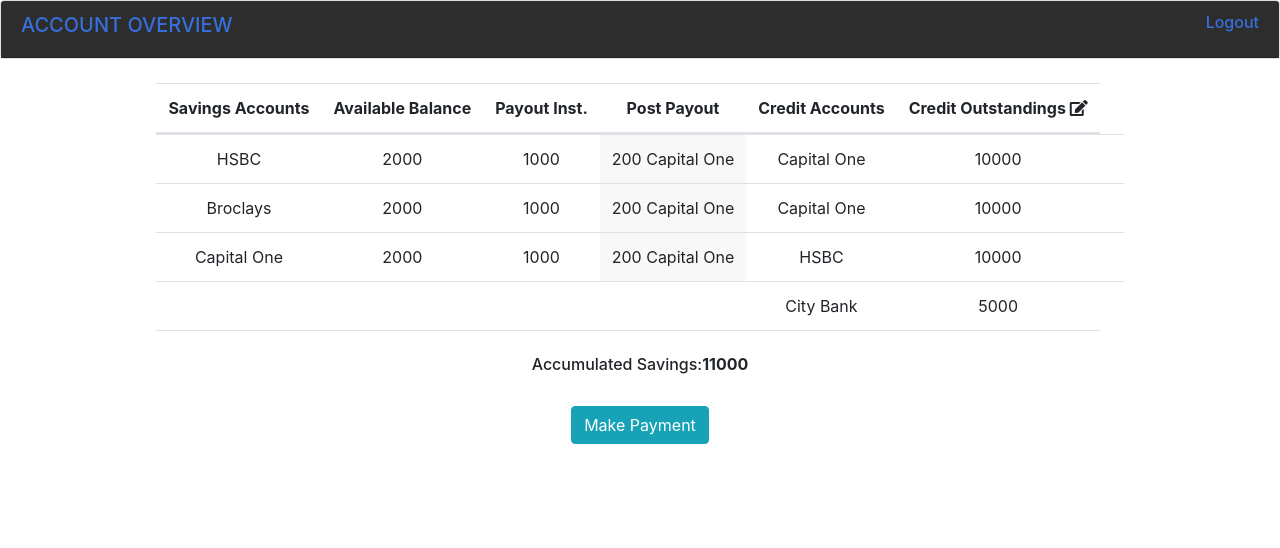
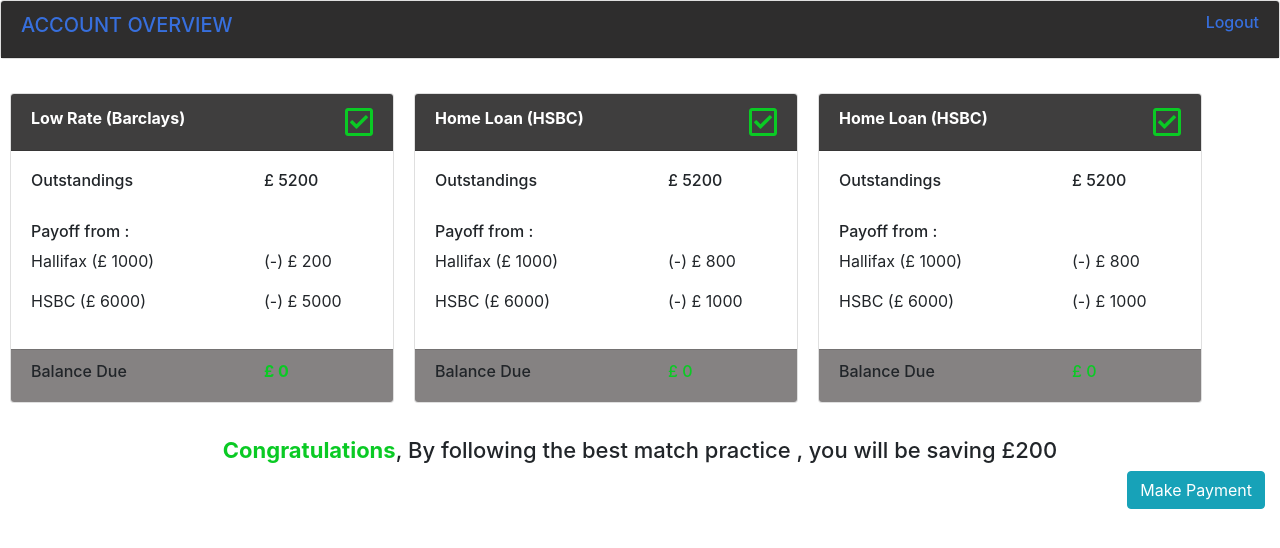
Before and after one commit to OB-POC/poc-frontend, a React app: page /#/plan in a window 1280 px wide. Built offline with nearby package versions, Linux system fonts and the light colour scheme.

Commit message:
payoutplan UI

```diff
--- a/client/components/AccountOverview/index.js
+++ b/client/components/AccountOverview/index.js
@@ -35,13 +35,13 @@
     var debitData = this.state.debitData.map(function(data,i){
         return(  <div id="accordion">
         <div className="card">
-        <div className="card-header" id="headingOne">
+        <div className="card-header heading" id="headingOne">
         <div className='row'>
             <h5 className="col-3">{data.bankName}</h5>
             <h5 className="col-2">{data.accounts[0].accountType}</h5>
             <h5 className="col-3">{data.accounts[0].interestRate}% <small>Interest</small></h5>
             <h5 className="col-2"><span>&#163;</span>{data.accounts[0].availableBalance}</h5>
-            <h5 className="col-2"><i className="fas fa-caret-down" data-toggle="collapse" data-target={"#"+i+"d"} aria-expanded="false" aria-controls={i+"d"}></i></h5>
+            <h5 className="col-2"><i className="fas fa-caret-down" data-toggle="collapse" data-target={"#"+i+"d"} aria-expanded="true" aria-controls={i+"d"}></i></h5>
           </div>
         </div>
         <div id={i+"d"} className="collapse hide" aria-labelledby="headingOne" data-parent="#accordion">
@@ -77,7 +77,7 @@
         return(
             <div id="accordion">
             <div className="card">
-            <div className="card-header" id="headingOne">
+            <div className="card-header heading" id="headingOne">
             <div className='row'>
                 <h5 className="col-4">{data.bankName}</h5>
                 <h5 className="col-2">{data.accounts[0].accountType}</h5>
@@ -134,7 +134,8 @@
                 </div>
             </div>
                 <br/>
-               <div className="float-right"><Link to='/plan'><button className="btn btn-info">Pay Out Plan</button></Link></div>
+               <div className='row'><div className='col-6'><Link to='/plan'><button className="btn btn-info float-right">Pay Out Plan</button></Link></div>
+            <div className='col-6'> <Link to='/'><button className="btn btn-default">Back</button></Link></div></div>
             </div>
             </div>
         );
--- a/client/components/Header/index.js
+++ b/client/components/Header/index.js
@@ -6,7 +6,7 @@
         return(
             <div className="container-fluid header">
             <div className="card">
-                <div className="card-header">
+                <div className="card-header heading">
                     <h5 className="float-left">ACCOUNT OVERVIEW</h5>
                     <h6 className="float-right">Logout</h6>
                 </div>
--- a/client/components/Header/style.css
+++ b/client/components/Header/style.css
@@ -3,7 +3,7 @@
     padding-right: 0px;
 }
 
-.card-header{
+.heading{
     background: #2e2d2d;
     color:#376fdd;
 }
--- a/client/components/PayOutPlan/index.js
+++ b/client/components/PayOutPlan/index.js
@@ -1,5 +1,6 @@
 import React from 'react';
 import Header from '../Header';
+import './style.css';
 
 export default class PayOutPlan extends React.Component{
 
@@ -27,75 +28,105 @@
             <div>
             <Header/>
             <br/>
-            <div className="container-fluid">
+            <div className="container-fluid" >
             <div className="row">
-                    <center className="table">
-                            <thead className="table-head">
-                                <tr>
-                                    <th>Savings Accounts</th>
-                                    <th>Available Balance</th>
-                                    <th>Payout Inst.</th>
-                                    <th>Post Payout</th>
-                                    <th>Credit Accounts</th>
-                                    <th>Credit Outstandings <i className="fas fa-edit" onClick={this.handleEdit}></i></th>
-                                </tr>
-                            </thead>
-                            <tbody>
-                                <tr>
-                                    <td>HSBC</td>
-                                    <td>2000</td>
-                                    <td>1000</td>
-                                    <td style={{backgroundColor:'#f8f8f8'}}>200 Capital One</td>
-                                    <td>Capital One</td>
-                                    <td>{this.state.edit?<input type='text' value={this.state.creditValue} onChange={this.handleValue}/>:this.state.creditValue}</td>
-                                    <td></td>
-                                </tr>
-                                <tr>
-                                    <td>Broclays</td>
-                                    <td>2000</td>
-                                    <td>1000</td>
-                                    <td style={{backgroundColor:'#f8f8f8'}}>200 Capital One</td>
-                                    <td>Capital One</td>
-                                    <td>{this.state.edit?<input type='text' value={this.state.creditValue} onChange={this.handleValue}/>:this.state.creditValue}</td>
-                                    <td></td>
+            <div className="card col-xs-4 match-card">
+                <div className="card-header match-header">
+                <b className="float-left">Low Rate (Barclays)</b>
+                <i className="far fa-check-square fa-2x float-right" style={{color:"#0ACA24"}}></i>
+                </div>
+                <div className="card-body">
+                <div className='row'>
+                    <h6 className='col-8 float-left'>Outstandings </h6>
+                    <h6><span>&#163;</span> 5200</h6>
+                </div>
+                <br/>
+                <div className='row'>
+                    <h6 className='col-8 float-left'>Payoff from : </h6>
 
-                                </tr>
-                                <tr>
-                                <td>Capital One</td>
-                                    <td>2000</td>
-                                    <td>1000</td>
-                                    <td style={{backgroundColor:'#f8f8f8'}}>200 Capital One</td>
-                                    <td>HSBC</td>
-                                    <td>{this.state.edit?<input type='text' value={this.state.creditValue} onChange={this.handleValue}/>:this.state.creditValue}</td>
-                                    <td></td>
+                </div>
+                <div className='row'>
+                    <p className='col-8 float-left'>Hallifax (<span>&#163;</span> 1000)</p>
+                    <p>(-) <span>&#163;</span> 200 </p>
+                </div>
+                <div className='row'>
+                    <p className='col-8 float-left'>HSBC (<span>&#163;</span> 6000)</p>
+                    <p>(-) <span>&#163;</span> 5000 </p>
+                </div>
+                </div>
+                <div className="card-footer match-footer">
+                <div className='row'>
+                    <h6 className='col-8 float-left'>Balance Due</h6>
+                    <h6 style={{color:'#0ACA24'}} className="float-right"><b> <span>&#163;</span> 0</b></h6>
+                </div>
+                </div>
+            </div>
+            <div className="card col-xs-4 match-card">
+                <div className="card-header match-header">
+                <b className="float-left">Home Loan (HSBC)</b>
+                <i className="far fa-check-square fa-2x float-right" style={{color:"#0ACA24"}}></i>
+                </div>
+                <div className="card-body">
+                <div className='row'>
+                    <h6 className='col-8 float-left'>Outstandings </h6>
+                    <h6><span>&#163;</span> 5200</h6>
+                </div>
+                <br/>
+                <div className='row'>
+                    <h6 className='col-8 float-left'>Payoff from : </h6>
 
-                                </tr>
-                                <tr>
-                                    <td></td>
-                                    <td></td>
-                                    <td></td>
-                                    <td></td>
-                                    <td>City Bank</td>
-                                    <td>5000</td>
-                                    <td></td>
-                                </tr>
-                                <tr>
-                                    <td></td>
-                                    <td></td>
-                                    <td></td>
-                                    <td></td>
-                                    <td></td>
-                                    <td></td>
-                                </tr>
-                            </tbody>
-                            <h6>Accumulated Savings:
-                                    <b>11000</b></h6>
-                            <br/>
-               <div ><button className="btn btn-info">Make Payment</button></div>
-            </center>
+                </div>
+                <div className='row'>
+                    <p className='col-8 float-left'>Hallifax (<span>&#163;</span> 1000)</p>
+                    <p>(-) <span>&#163;</span> 800 </p>
+                </div>
+                <div className='row'>
+                    <p className='col-8 float-left'>HSBC (<span>&#163;</span> 6000)</p>
+                    <p>(-) <span>&#163;</span> 1000 </p>
+                </div>
+                </div>
+                <div className="card-footer match-footer">
+                <div className='row'>
+                    <h6 className='col-8 float-left'>Balance Due</h6>
+                    <h6 style={{color:'#0ACA24'}} className="float-right"><span>&#163;</span> 0</h6>
+                </div>
+                </div>
+            </div>
+            <div className="card col-xs-4 match-card">
+                <div className="card-header match-header">
+                <b className="float-left">Home Loan (HSBC)</b>
+                <i className="far fa-check-square fa-2x float-right" style={{color:"#0ACA24"}}></i>
+                </div>
+                <div className="card-body">
+                <div className='row'>
+                    <h6 className='col-8 float-left'>Outstandings </h6>
+                    <h6><span>&#163;</span> 5200</h6>
+                </div>
+                <br/>
+                <div className='row'>
+                    <h6 className='col-8 float-left'>Payoff from : </h6>
 
+                </div>
+                <div className='row'>
+                    <p className='col-8 float-left'>Hallifax (<span>&#163;</span> 1000)</p>
+                    <p>(-) <span>&#163;</span> 800 </p>
+                </div>
+                <div className='row'>
+                    <p className='col-8 float-left'>HSBC (<span>&#163;</span> 6000)</p>
+                    <p>(-) <span>&#163;</span> 1000 </p>
+                </div>
+                </div>
+                <div className="card-footer match-footer">
+                <div className='row'>
+                    <h6 className='col-8 float-left'>Balance Due</h6>
+                    <h6 style={{color:'#0ACA24'}} className="float-right"><span>&#163;</span> 0</h6>
+                </div>
+                </div>
             </div>
-
+            </div>
+            <br/>
+               <center> <h6 style={{fontSize:'22px'}}> <b style={{color:'#0ACA24',fontSize:'22px'}}>Congratulations</b>, By following the best match practice , you will be saving <span>&#163;</span>200</h6>   </center>
+               <button className="btn btn-info float-right">Make Payment</button>
             </div>
             </div>
         );
--- /dev/null
+++ b/client/components/PayOutPlan/style.css
@@ -0,0 +1,14 @@
+.match-card{
+    margin: 10px;
+    width: 30%
+
+}
+
+.match-header{
+    background: #3f3e3e;
+    color: #fff;
+}
+
+.match-footer{
+    background: #858282;
+}
--- a/package.json
+++ b/package.json
@@ -4,7 +4,8 @@
   "description": "",
   "main": "index.js",
   "scripts": {
-    "start": "webpack -w"
+    "start": "webpack -w",
+    "server" : "node server.js"
   },
   "author": "priyanka",
   "license": "ISC",
```
Also changed, not shown: public/build/app.bundle.js, 1 other file.
